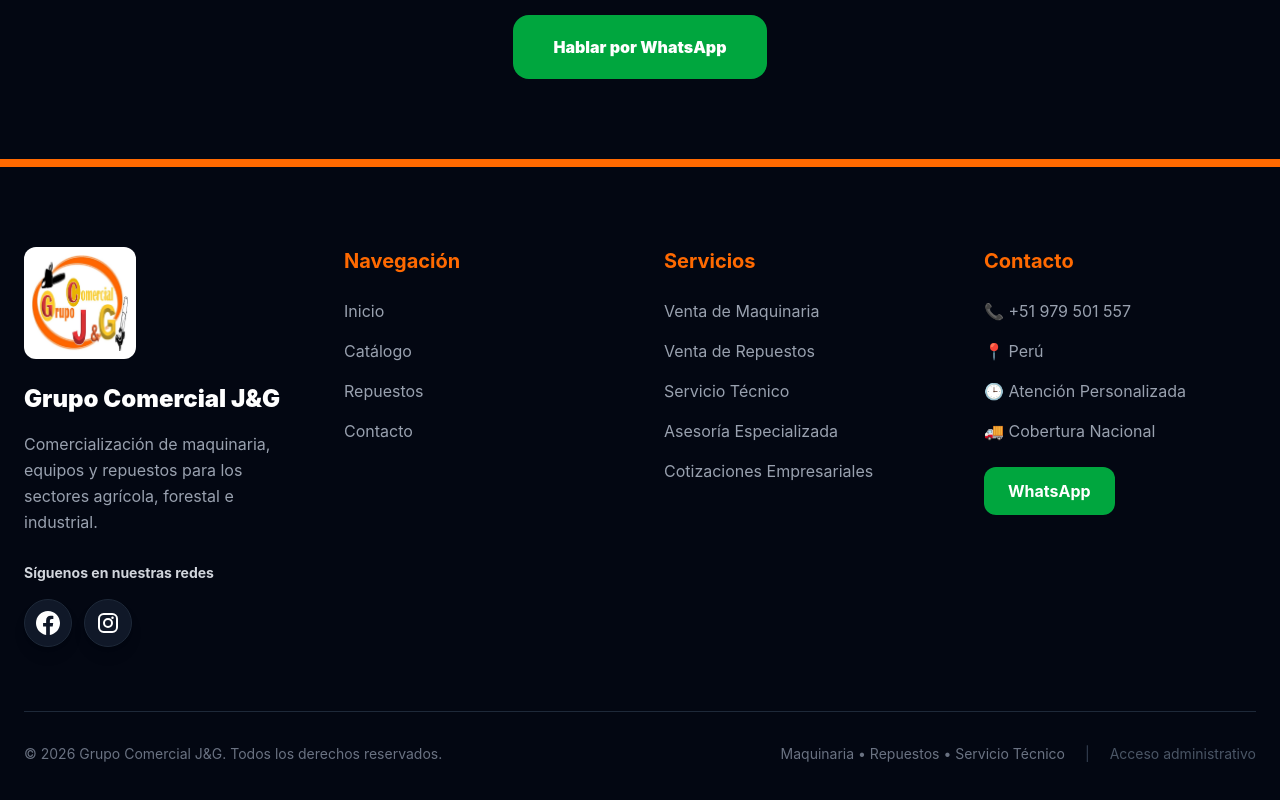
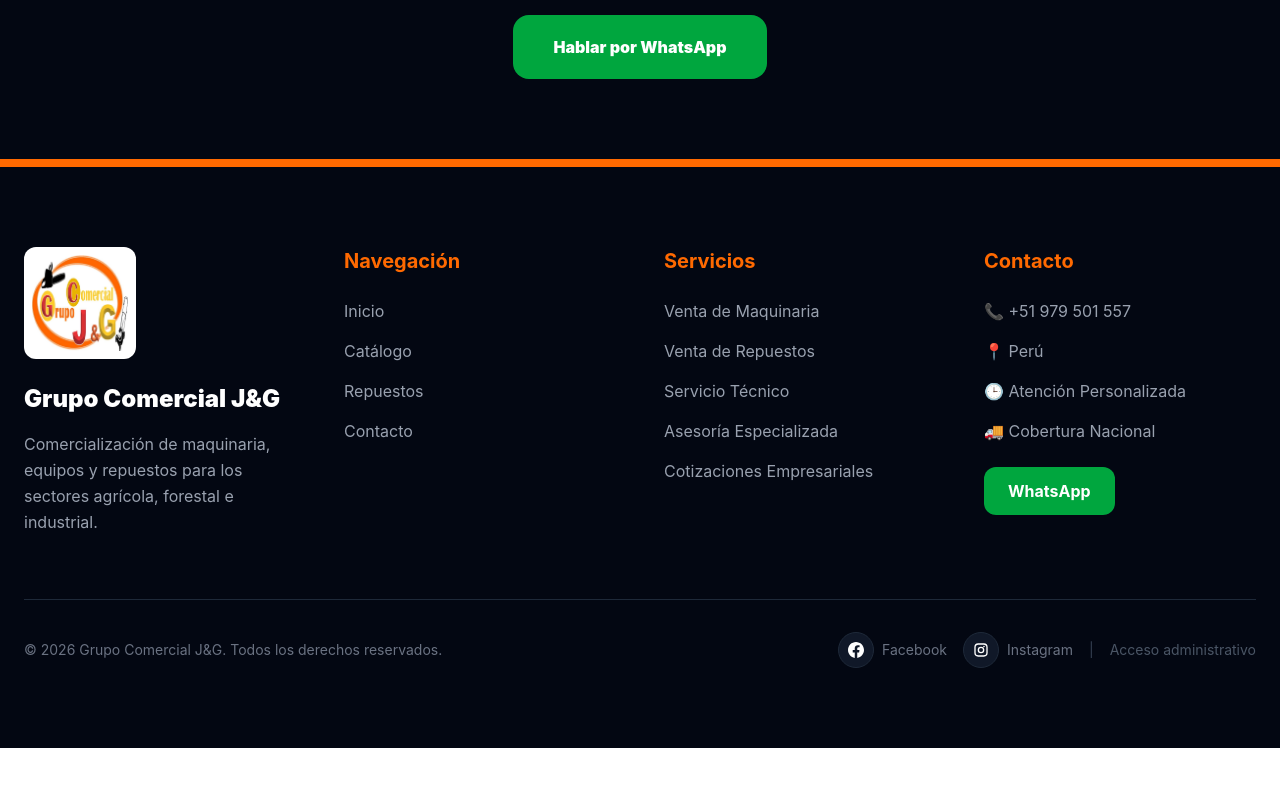
Before and after one commit to Je4n19/GrupoComercialJG-Frontend, a React (Vite) app: page /contacto in a window 1280 px wide. Shown: the part 2281-3081 px from the top of the page. After the commit the page ends 3029 px from the top, so only its background shows below. Built offline with nearby package versions, Linux system fonts and the light colour scheme; no server answers; the HTML template or start-up script is replaced by a standard one.

Commit message:
Mejora categorias, seccion nosotros y redes sociales

```diff
--- a/src/Components/Footer.jsx
+++ b/src/Components/Footer.jsx
@@ -23,75 +23,6 @@ function Footer() {
               Comercialización de maquinaria, equipos y repuestos para los
               sectores agrícola, forestal e industrial.
             </p>
-
-            {/* Redes sociales */}
-            <div className="mt-7">
-              <p className="text-sm font-bold text-gray-300 mb-4">
-                Síguenos en nuestras redes
-              </p>
-
-              <div className="flex items-center gap-3">
-                {/* Facebook */}
-                <a
-                  href="https://www.facebook.com/p/Grupo-Comercial-JG-61572533279515/"
-                  target="_blank"
-                  rel="noopener noreferrer"
-                  aria-label="Facebook de Grupo Comercial J&G"
-                  title="Facebook"
-                  className="
-                    group
-                    w-12 h-12
-                    flex items-center justify-center
-                    rounded-full
-                    bg-gray-900
-                    border border-gray-800
-                    hover:bg-[#1877F2]
-                    hover:border-[#1877F2]
-                    hover:-translate-y-1
-                    transition-all duration-300
-                    shadow-lg
-                  "
-                >
-                  <svg
-                    viewBox="0 0 24 24"
-                    className="w-6 h-6 fill-white"
-                    aria-hidden="true"
-                  >
-                    <path d="M24 12.073C24 5.405 18.627 0 12 0S0 5.405 0 12.073C0 18.099 4.388 23.094 10.125 24v-8.437H7.078v-3.49h3.047V9.413c0-3.025 1.792-4.697 4.533-4.697 1.313 0 2.686.236 2.686.236v2.974h-1.513c-1.491 0-1.956.931-1.956 1.887v2.26h3.328l-.532 3.49h-2.796V24C19.612 23.094 24 18.099 24 12.073z" />
-                  </svg>
-                </a>
-
-                {/* Instagram */}
-                <a
-                  href="https://www.instagram.com/grupocomercialjg/"
-                  target="_blank"
-                  rel="noopener noreferrer"
-                  aria-label="Instagram de Grupo Comercial J&G"
-                  title="Instagram"
-                  className="
-                    group
-                    w-12 h-12
-                    flex items-center justify-center
-                    rounded-full
-                    bg-gray-900
-                    border border-gray-800
-                    hover:bg-pink-600
-                    hover:border-pink-600
-                    hover:-translate-y-1
-                    transition-all duration-300
-                    shadow-lg
-                  "
-                >
-                  <svg
-                    viewBox="0 0 24 24"
-                    className="w-6 h-6 fill-white"
-                    aria-hidden="true"
-                  >
-                    <path d="M7.75 2h8.5A5.76 5.76 0 0 1 22 7.75v8.5A5.76 5.76 0 0 1 16.25 22h-8.5A5.76 5.76 0 0 1 2 16.25v-8.5A5.76 5.76 0 0 1 7.75 2zm0 2A3.75 3.75 0 0 0 4 7.75v8.5A3.75 3.75 0 0 0 7.75 20h8.5A3.75 3.75 0 0 0 20 16.25v-8.5A3.75 3.75 0 0 0 16.25 4h-8.5zm8.75 1.5a1.25 1.25 0 1 1 0 2.5 1.25 1.25 0 0 1 0-2.5zM12 7a5 5 0 1 1 0 10 5 5 0 0 1 0-10zm0 2a3 3 0 1 0 0 6 3 3 0 0 0 0-6z" />
-                  </svg>
-                </a>
-              </div>
-            </div>
           </div>
 
           {/* Navegación */}
@@ -184,18 +115,86 @@ function Footer() {
 
         {/* Línea inferior */}
         <div className="border-t border-gray-800 mt-16 pt-8">
-          <div className="flex flex-col md:flex-row justify-between items-center gap-4">
+          <div className="flex flex-col md:flex-row justify-between items-center gap-5">
+            {/* Copyright */}
             <p className="text-gray-500 text-sm text-center md:text-left">
               © 2026 Grupo Comercial J&G. Todos los derechos reservados.
             </p>
 
-            <div className="flex flex-col sm:flex-row items-center gap-3 sm:gap-5 text-sm">
-              <span className="text-gray-500 text-center">
-                Maquinaria • Repuestos • Servicio Técnico
-              </span>
+            {/* Redes sociales + acceso administrativo */}
+            <div className="flex flex-wrap justify-center items-center gap-4 text-sm">
+              {/* Facebook */}
+              <a
+                href="https://www.facebook.com/p/Grupo-Comercial-JG-61572533279515/"
+                target="_blank"
+                rel="noopener noreferrer"
+                aria-label="Facebook de Grupo Comercial J&G"
+                title="Facebook"
+                className="group flex items-center gap-2 text-gray-500 hover:text-white transition"
+              >
+                <span
+                  className="
+                    w-9 h-9
+                    rounded-full
+                    bg-gray-900
+                    border border-gray-800
+                    flex items-center justify-center
+                    group-hover:bg-[#1877F2]
+                    group-hover:border-[#1877F2]
+                    group-hover:-translate-y-0.5
+                    transition-all duration-300
+                  "
+                >
+                  <svg
+                    viewBox="0 0 24 24"
+                    className="w-4 h-4 fill-white"
+                    aria-hidden="true"
+                  >
+                    <path d="M24 12.073C24 5.405 18.627 0 12 0S0 5.405 0 12.073C0 18.099 4.388 23.094 10.125 24v-8.437H7.078v-3.49h3.047V9.413c0-3.025 1.792-4.697 4.533-4.697 1.313 0 2.686.236 2.686.236v2.974h-1.513c-1.491 0-1.956.931-1.956 1.887v2.26h3.328l-.532 3.49h-2.796V24C19.612 23.094 24 18.099 24 12.073z" />
+                  </svg>
+                </span>
 
-              <span className="hidden md:block text-gray-700">|</span>
+                <span>Facebook</span>
+              </a>
 
+              {/* Instagram */}
+              <a
+                href="https://www.instagram.com/grupocomercialjg/"
+                target="_blank"
+                rel="noopener noreferrer"
+                aria-label="Instagram de Grupo Comercial J&G"
+                title="Instagram"
+                className="group flex items-center gap-2 text-gray-500 hover:text-white transition"
+              >
+                <span
+                  className="
+                    w-9 h-9
+                    rounded-full
+                    bg-gray-900
+                    border border-gray-800
+                    flex items-center justify-center
+                    group-hover:bg-pink-600
+                    group-hover:border-pink-600
+                    group-hover:-translate-y-0.5
+                    transition-all duration-300
+                  "
+                >
+                  <svg
+                    viewBox="0 0 24 24"
+                    className="w-4 h-4 fill-white"
+                    aria-hidden="true"
+                  >
+                    <path d="M7.75 2h8.5A5.76 5.76 0 0 1 22 7.75v8.5A5.76 5.76 0 0 1 16.25 22h-8.5A5.76 5.76 0 0 1 2 16.25v-8.5A5.76 5.76 0 0 1 7.75 2zm0 2A3.75 3.75 0 0 0 4 7.75v8.5A3.75 3.75 0 0 0 7.75 20h8.5A3.75 3.75 0 0 0 20 16.25v-8.5A3.75 3.75 0 0 0 16.25 4h-8.5zm8.75 1.5a1.25 1.25 0 1 1 0 2.5 1.25 1.25 0 0 1 0-2.5zM12 7a5 5 0 1 1 0 10 5 5 0 0 1 0-10zm0 2a3 3 0 1 0 0 6 3 3 0 0 0 0-6z" />
+                  </svg>
+                </span>
+
+                <span>Instagram</span>
+              </a>
+
+              {/* Separador */}
+              <span className="hidden sm:block text-gray-700">|</span>
+
+              {/* Login admin */}
               <Link
                 to="/login"
                 className="text-gray-600 hover:text-orange-500 transition"
--- a/src/Components/Nosotros.jsx
+++ b/src/Components/Nosotros.jsx
@@ -12,10 +12,9 @@ function Nosotros() {
           {/* =========================
               IMAGEN
           ========================== */}
-
-          <div className="relative">
+          <div className="relative lg:pr-10">
             {/* Marco naranja detrás */}
-            <div className="absolute -left-5 -top-5 w-full h-full bg-[#e84d05] rounded-[35px]"></div>
+            <div className="absolute -left-5 -top-5 right-10 h-full bg-[#e84d05] rounded-[35px]"></div>
 
             {/* Imagen */}
             <div className="relative rounded-[35px] overflow-hidden shadow-2xl">
@@ -46,18 +45,36 @@ function Nosotros() {
             </div>
 
             {/* Tarjeta flotante */}
-            <div className="absolute -right-4 md:-right-8 top-10 bg-white rounded-2xl shadow-2xl p-5 md:p-6 border border-gray-100">
+            <div
+              className="
+                absolute
+                top-8
+                right-4
+                md:top-10
+                lg:top-12
+                lg:-right-12
+                xl:-right-16
+                z-20
+                bg-white
+                rounded-2xl
+                shadow-2xl
+                px-5 py-4
+                md:px-6 md:py-5
+                border border-gray-100
+                max-w-[250px]
+              "
+            >
               <div className="flex items-center gap-4">
-                <div className="w-12 h-12 bg-orange-100 rounded-xl flex items-center justify-center text-2xl">
+                <div className="shrink-0 w-12 h-12 bg-orange-100 rounded-xl flex items-center justify-center text-2xl text-gray-950 font-black">
                   ✓
                 </div>
 
                 <div>
-                  <p className="text-xs uppercase tracking-wider text-gray-400 font-bold">
+                  <p className="text-[11px] uppercase tracking-wider text-gray-400 font-bold">
                     Nuestro compromiso
                   </p>
 
-                  <p className="font-black text-gray-900 mt-1">
+                  <p className="font-black text-gray-900 mt-1 whitespace-nowrap">
                     Calidad y confianza
                   </p>
                 </div>
@@ -68,15 +85,12 @@ function Nosotros() {
           {/* =========================
               CONTENIDO
           ========================== */}
-
           <div>
-            {/* Etiqueta */}
             <span className="inline-flex items-center gap-2 text-[#e84d05] font-black uppercase tracking-[0.18em] text-sm">
               <span className="w-10 h-[3px] bg-[#e84d05] rounded-full"></span>
               Quiénes Somos
             </span>
 
-            {/* Título */}
             <h2 className="text-4xl md:text-5xl xl:text-6xl font-black text-gray-950 mt-6 leading-[1.05]">
               Más que vender
               <span className="block text-[#e84d05] mt-2">maquinaria.</span>
@@ -86,7 +100,6 @@ function Nosotros() {
               Queremos ser parte de tu trabajo.
             </h3>
 
-            {/* Descripción */}
             <p className="text-lg text-gray-600 mt-7 leading-relaxed">
               En Grupo Comercial J&G nos especializamos en maquinaria, equipos y
               repuestos para los sectores agrícola, forestal e industrial.
@@ -98,12 +111,10 @@ function Nosotros() {
               y especializada.
             </p>
 
-            {/* Línea */}
             <div className="w-full h-px bg-gray-200 my-9"></div>
 
             {/* BENEFICIOS */}
             <div className="grid sm:grid-cols-2 gap-x-8 gap-y-7">
-              {/* 1 */}
               <div className="flex gap-4 group">
                 <div className="shrink-0 w-12 h-12 rounded-2xl bg-orange-100 flex items-center justify-center text-2xl group-hover:bg-[#e84d05] transition">
                   🚜
@@ -120,7 +131,6 @@ function Nosotros() {
                 </div>
               </div>
 
-              {/* 2 */}
               <div className="flex gap-4 group">
                 <div className="shrink-0 w-12 h-12 rounded-2xl bg-orange-100 flex items-center justify-center text-2xl group-hover:bg-[#e84d05] transition">
                   ⚙️
@@ -137,7 +147,6 @@ function Nosotros() {
                 </div>
               </div>
 
-              {/* 3 */}
               <div className="flex gap-4 group">
                 <div className="shrink-0 w-12 h-12 rounded-2xl bg-orange-100 flex items-center justify-center text-2xl group-hover:bg-[#e84d05] transition">
                   🛠️
@@ -154,7 +163,6 @@ function Nosotros() {
                 </div>
               </div>
 
-              {/* 4 */}
               <div className="flex gap-4 group">
                 <div className="shrink-0 w-12 h-12 rounded-2xl bg-orange-100 flex items-center justify-center text-2xl group-hover:bg-[#e84d05] transition">
                   🚚
@@ -196,7 +204,6 @@ function Nosotros() {
         {/* =========================
             FRANJA INFERIOR
         ========================== */}
-
         <div className="mt-24 bg-gray-950 rounded-[35px] overflow-hidden shadow-2xl">
           <div className="grid md:grid-cols-3">
             <div className="p-8 lg:p-10 border-b md:border-b-0 md:border-r border-white/10">
```
